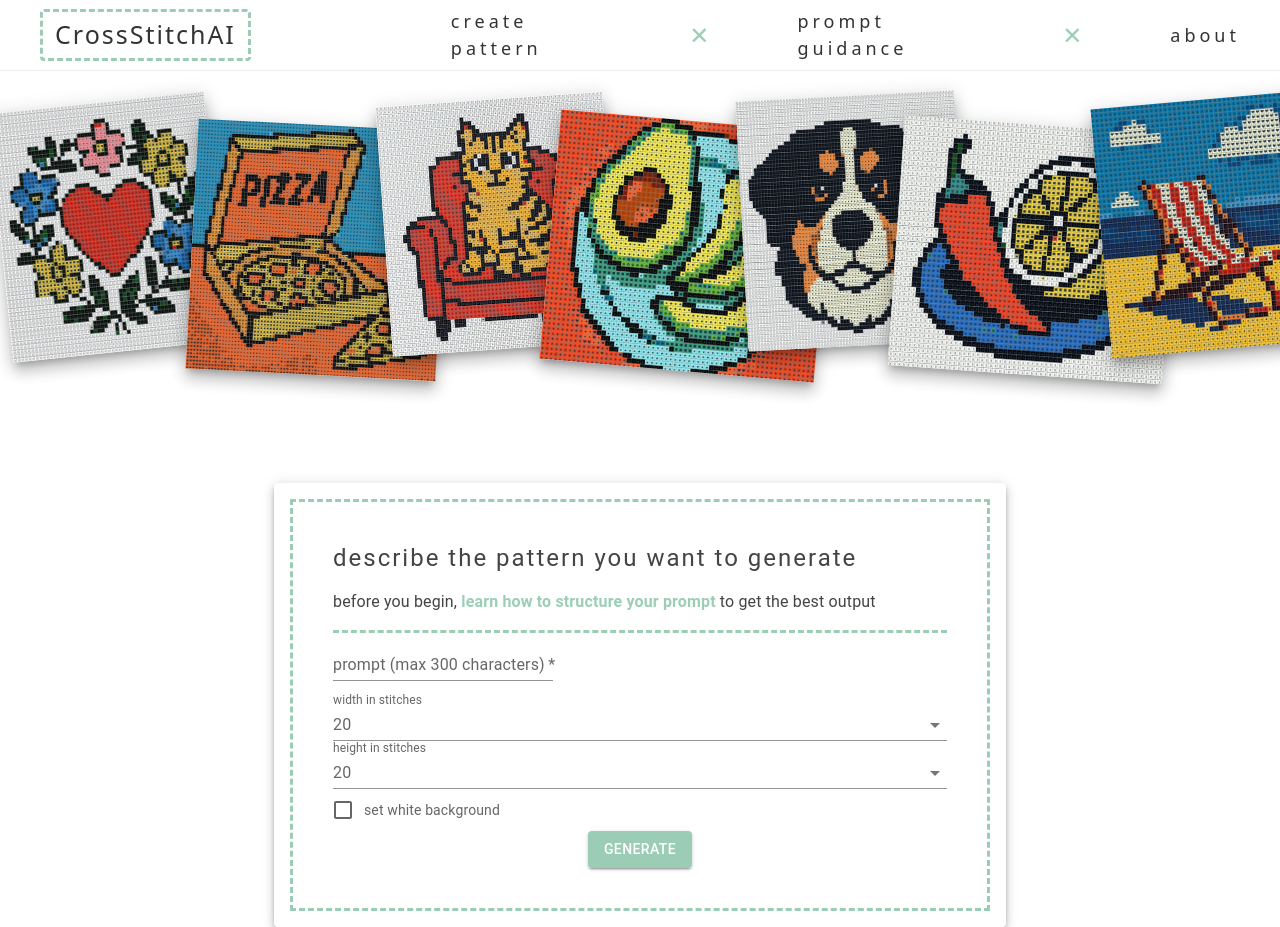
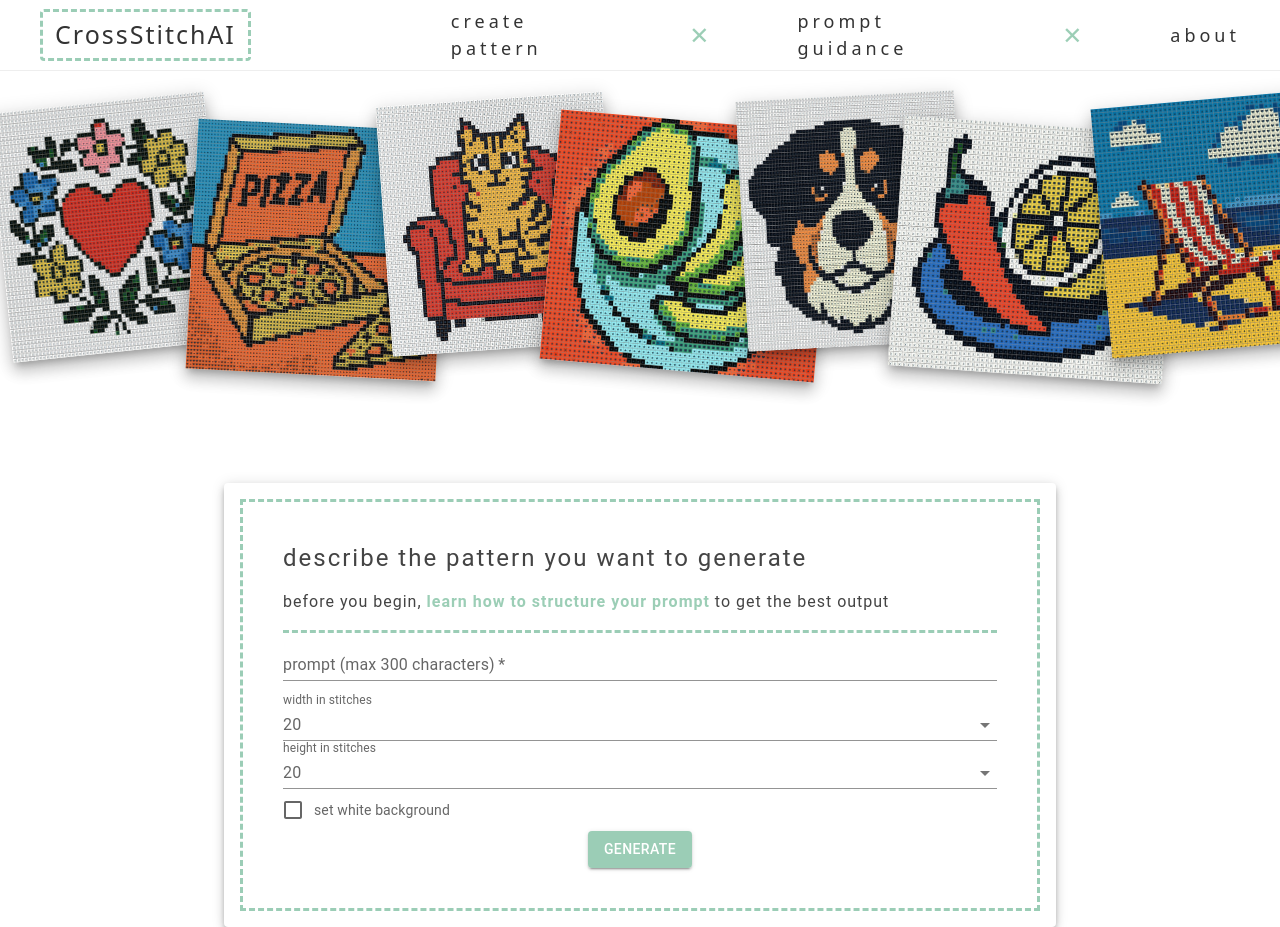
Before and after one commit to shonaloujacks/cross-stitch-ai, a React app in the folder frontend/: page / in a window 1280 px wide. Shown: the top 927 px of the page. Built offline with nearby package versions, Linux system fonts and the light colour scheme; no server answers; the HTML template or start-up script is replaced by a standard one.

Commit message:
menu margin adjusted

```diff
--- a/frontend/src/App.tsx
+++ b/frontend/src/App.tsx
@@ -48,10 +48,10 @@ const App = () => {
           px: 5,
           py: 1
         }}>
-          <Box sx={{ border: '3px dashed #88c4a8d5', letterSpacing: 2, px: 1.5, py: 0.5, borderRadius: 1, mr: 25, fontSize: 25 }}>
+          <Box sx={{ border: '3px dashed #88c4a8d5', letterSpacing: 2, px: 1.5, py: 0.5, borderRadius: 1, mr: isMobile ? 5 : 25 , fontSize: 25 }}>
             <Link to="/" style={{ textDecoration: 'none',  color: '#333', fontWeight: 'normal'}} onClick={() => setMenuOpen(false)}>CrossStitchAI</Link>
           </Box>
-        {isMobile && <MenuIcon onClick={toggleMenu} sx={{color: '#88c4a8d5', mr: 10}}/>}
+        {isMobile && <MenuIcon onClick={toggleMenu} sx={{color: '#88c4a8d5'}}/>}
         {isMobile && menuOpen ?
          <Paper elevation={12} sx={{display: 'flex', flexDirection: 'column', position:'absolute', top: '100%', right: 0, backgroundColor: 'white', padding: 2, letterSpacing: 4, alignItems: 'center'}}>
           <Link to="/" onClick={() => setMenuOpen(false)} style={{ color: '#333', padding: 4 }}>create pattern</Link>
--- a/frontend/src/components/PromptForm.tsx
+++ b/frontend/src/components/PromptForm.tsx
@@ -62,13 +62,14 @@ const PromptForm = ({ setPattern, setIsLoading, notify }: PromptFormProps) => {
 
   return (
 
-      <Paper elevation={5} sx={{ p: 2, mt: 1, maxWidth: 700, mx: 'auto' }}>
+      <Paper elevation={5} sx={{ p: 2, mt: 1, maxWidth: 800, mx: 'auto' }}>
         <Box sx={{ border:'3px dashed #88c4a8d5', p: {xs: 1, sm: 2, md: 4, lg: 5}}}>
         <Typography variant="h5" color='#444' sx={{ letterSpacing: 2, mb: 2}}>describe the pattern you want to generate</Typography>
-          <Typography color='#444' sx={{ mt: 1.5, mb: 2}}>before you begin, <Link component={RouterLink} to='/guidance' underline='none' sx={{ color: '#88c4a8d5', fontWeight: 'bold', '&:hover': { color: '#666666'}}}>learn how to structure your prompt</Link> to get the best output</Typography>
+          <Typography color='#444' sx={{ mt: 1.5, mb: 2, letterSpacing: 1}}>before you begin, <Link component={RouterLink} to='/guidance' underline='none' sx={{ color: '#88c4a8d5', fontWeight: 'bold', '&:hover': { color: '#666666'}}}>learn how to structure your prompt</Link> to get the best output</Typography>
           <Box sx={{ display: 'flex', justifyContent: 'center', mt: 1.5, borderBottom: '3px dashed #88c4a8d5' }}></Box>
         <form onSubmit={handleGenerate}>
           <TextField
+          fullWidth
           variant="standard"
           required
           sx={{ display: 'block', mb: 1.5}}
```
